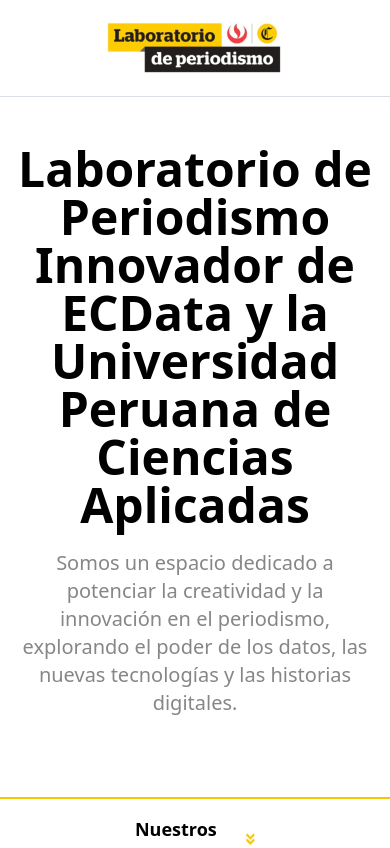
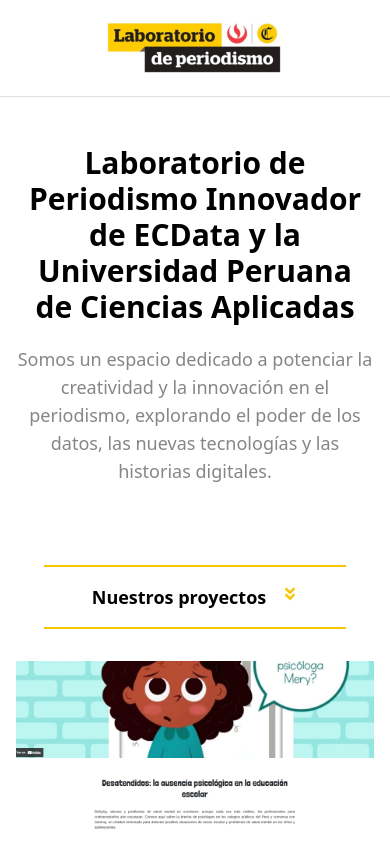
Before and after one commit to Lab-EC-UPC/lab-ec-landing-page, a React (Vite) app: page / in a window 390 px wide. Shown: the top 848 px of the page. Built offline with nearby package versions, Linux system fonts and the light colour scheme.

Commit message:
fixed responsive design

```diff
--- a/src/App.tsx
+++ b/src/App.tsx
@@ -22,14 +22,14 @@ function App() {
         <div className="mx-auto container px-4 md:px-0 py-12">
           <div className="flex w-full justify-center">
             <div className="flex flex-col items-center w-full md:w-[80%] gap-[20px] text-center">
-              <h1 className="text-5xl md:text-[64px] font-bold md:leading-[64px]">
+              <h1 className="text-3xl md:text-[64px] font-bold md:leading-[64px]">
                 Laboratorio de{" "}
                 <span className="font-bold bg-black from-primary to-secondary bg-clip-text text-transparent">
                   Periodismo Innovador
                 </span>
                 {" "}de ECData y la Universidad Peruana de Ciencias Aplicadas
               </h1>
-              <p className="text-placeholder text-xl md:text-2xl">
+              <p className="text-placeholder text-lg md:text-2xl">
                 Somos un espacio dedicado a potenciar la creatividad y la innovación en el periodismo, explorando el poder de los datos, las nuevas tecnologías y las historias digitales.
               </p>
             </div>
@@ -37,7 +37,7 @@ function App() {
         </div>
 
         <div className="mx-auto container px-4 md:px-0 mb-8 md:mb-12 w-full flex flex-col items-center py-8">
-          <div className="flex gap-4 w-fit px-48 py-[16px] text-black border-t-2 border-b-2 border-primary items-center">
+          <div className="flex gap-4 w-fit px-12 md:px-48 py-[16px] text-black border-t-2 border-b-2 border-primary items-center">
             <h1 className="text-lg font-bold">Nuestros proyectos</h1>
             <FaAngleDoubleDown size={16} className="text-primary animate-bounce" />
           </div>
@@ -98,7 +98,7 @@ function App() {
                 Especial Ciberseguridad
               </a>
             </div>
-            <div className="space-y-2 text-end">
+            <div className="space-y-2 text-center md:text-end">
               <h1 className="font-bold text-lg">Lab ECData - UPC © 2025</h1>
               <p>
                 Developed by{" "}
```
